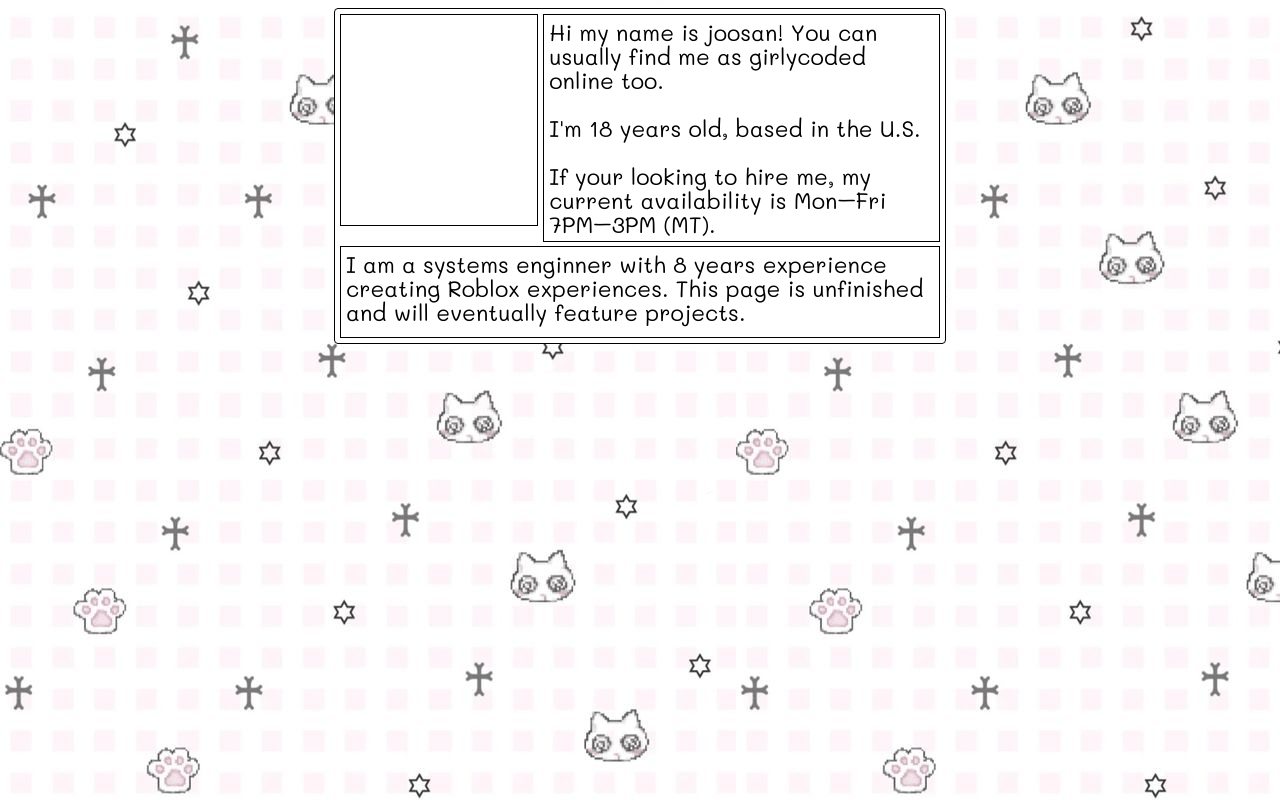
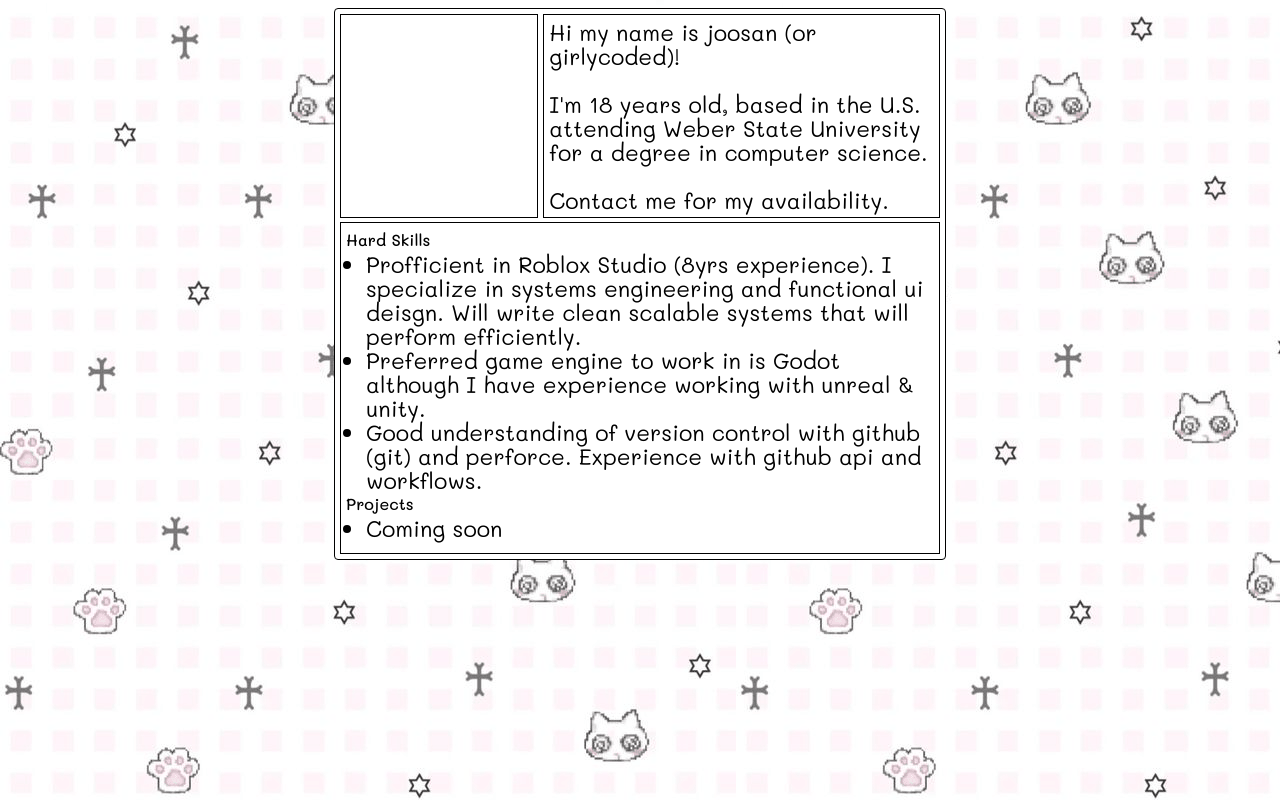
Before and after one commit to girlycoded/girlycoded-website, a website built with Vite: page portfolio.html in a window 1280 px wide. Built offline with nearby package versions, Linux system fonts and the light colour scheme.

Commit message:
Updated portfolio

```diff
--- a/portfolio.html
+++ b/portfolio.html
@@ -16,17 +16,24 @@
 			<div id="site-information">
 				<div id="navbar" class="border textarea"> <!--# include file="public/components/navbar.html" --> </div>
 				<div id="page-description" class="border textarea">
-					<p>Hi my name is joosan! You can usually find me as girlycoded online too.</p>
+					<p>Hi my name is joosan (or girlycoded)!</p>
 					<br>
-					<p>I'm 18 years old, based in the U.S.</p>
+					<p>I'm 18 years old, based in the U.S. attending Weber State University for a degree in computer science. </p>
 					<br>
-					<p>If your looking to hire me, my current availability is Mon–Fri 7PM–3PM (MT).</p>
+					<p>Contact me for my availability.</p>
 				</div>
 			</div>
 			<div id="side-content" class="border textarea">
-				<p>I am a systems enginner with 8 years experience creating Roblox experiences. This page is unfinished and will eventually feature projects.</p>
+				<h2>Hard Skills</h2>
+				<ul>
+					<li>Profficient in Roblox Studio (8yrs experience). I specialize in systems engineering and functional ui deisgn. Will write clean scalable systems that will perform efficiently.</li>
+					<li>Preferred game engine to work in is Godot although I have experience working with unreal & unity.</li>
+					<li>Good understanding of version control with github (git) and perforce. Experience with github api and workflows.</li>
+				</ul>
+				<h2>Projects</h2>
+				<ul><li><p>Coming soon</p></li></ul>
+				<!--# include file="public/components/socials.html" -->
 				<div style="height: 8px;"></div>
-				<!--# include file="public/components/socials.html" -->
 			</div>
 			<!--# include file="public/components/footer.html" -->
 		</div>
```
